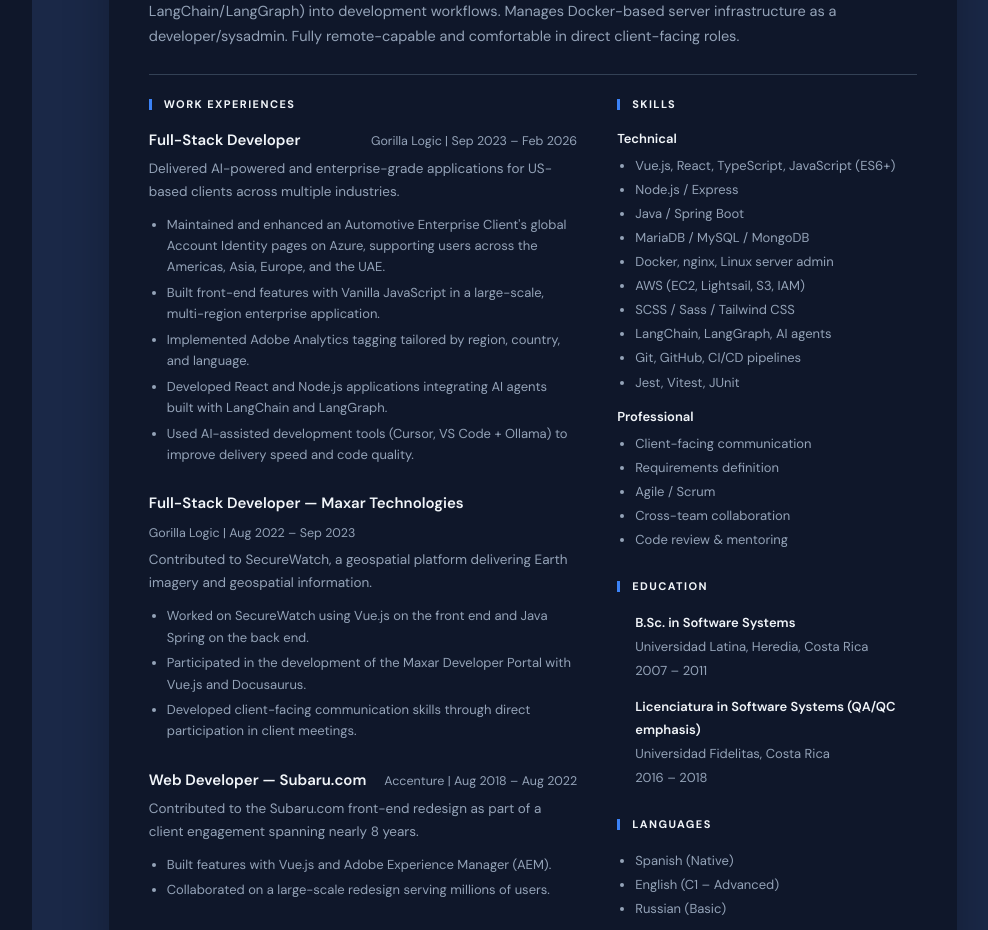
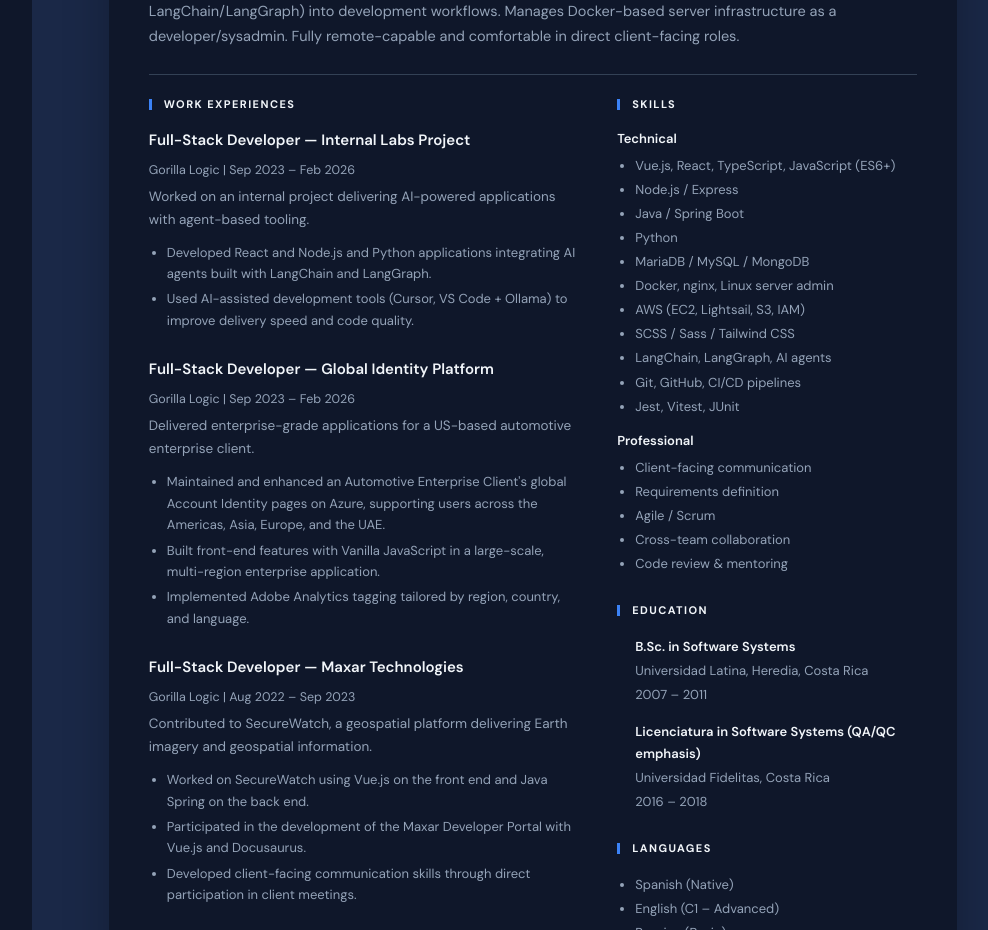
Before and after one commit to rmontero90/portfolio, a React (Vite) app: page / in a window 1280 px wide. Shown: the part 2880-3810 px from the top of the page, without its empty margins (246-1234 px from the left). Built offline with nearby package versions, Linux system fonts and the light colour scheme.

Commit message:
Update CV

```diff
--- a/src/data/ResumeInfo.tsx
+++ b/src/data/ResumeInfo.tsx
@@ -114,17 +114,26 @@
 
 const resumeExperiences = [
   {
-    title: "Full-Stack Developer",
+    title: "Full-Stack Developer — Internal Labs Project",
     company: "Gorilla Logic",
     period: "Sep 2023 – Feb 2026",
     description:
-      "Delivered AI-powered and enterprise-grade applications for US-based clients across multiple industries.",
+      "Worked on an internal project delivering AI-powered applications with agent-based tooling.",
+    bullets: [
+      "Developed React and Node.js and Python applications integrating AI agents built with LangChain and LangGraph.",
+      "Used AI-assisted development tools (Cursor, VS Code + Ollama) to improve delivery speed and code quality.",
+    ],
+  },
+  {
+    title: "Full-Stack Developer — Global Identity Platform",
+    company: "Gorilla Logic",
+    period: "Sep 2023 – Feb 2026",
+    description:
+      "Delivered enterprise-grade applications for a US-based automotive enterprise client.",
     bullets: [
       "Maintained and enhanced an Automotive Enterprise Client's global Account Identity pages on Azure, supporting users across the Americas, Asia, Europe, and the UAE.",
       "Built front-end features with Vanilla JavaScript in a large-scale, multi-region enterprise application.",
       "Implemented Adobe Analytics tagging tailored by region, country, and language.",
-      "Developed React and Node.js applications integrating AI agents built with LangChain and LangGraph.",
-      "Used AI-assisted development tools (Cursor, VS Code + Ollama) to improve delivery speed and code quality.",
     ],
   },
   {
@@ -186,6 +195,7 @@
     "Vue.js, React, TypeScript, JavaScript (ES6+)",
     "Node.js / Express",
     "Java / Spring Boot",
+    "Python",
     "MariaDB / MySQL / MongoDB",
     "Docker, nginx, Linux server admin",
     "AWS (EC2, Lightsail, S3, IAM)",
```
